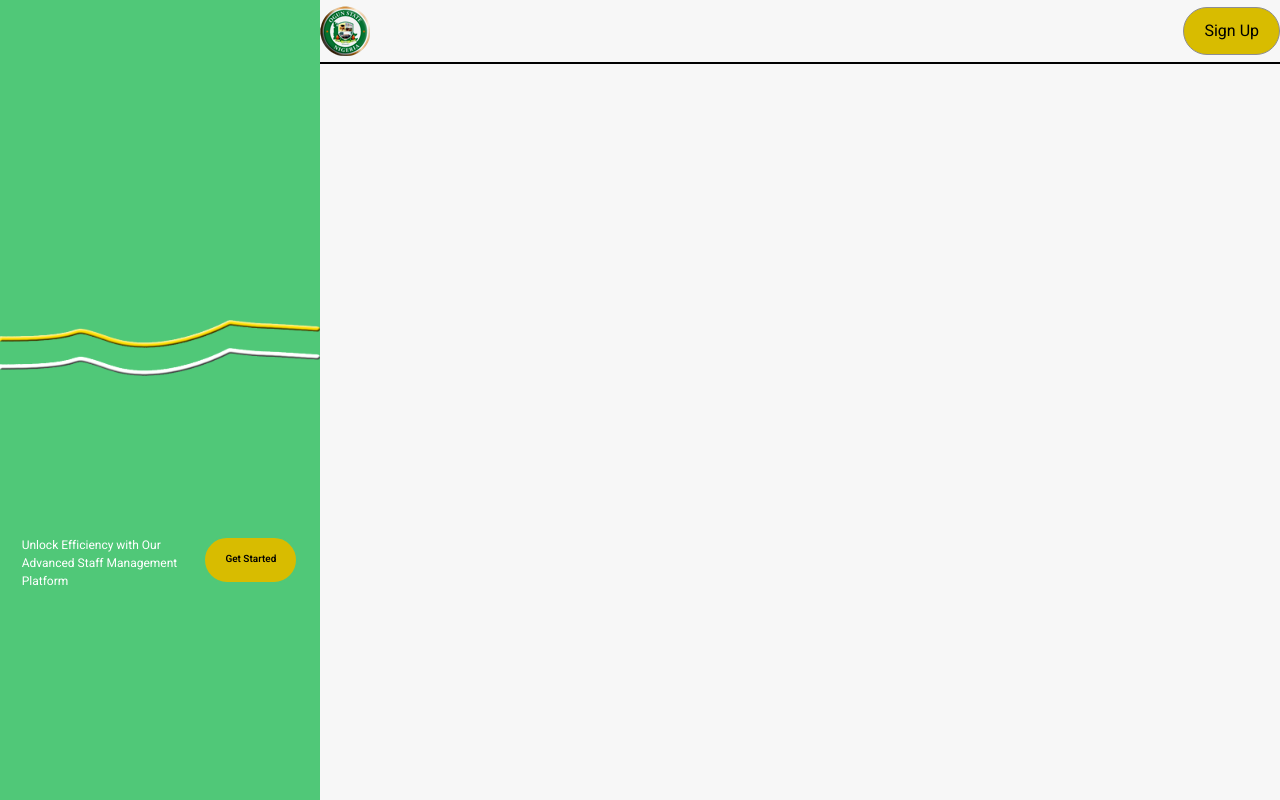
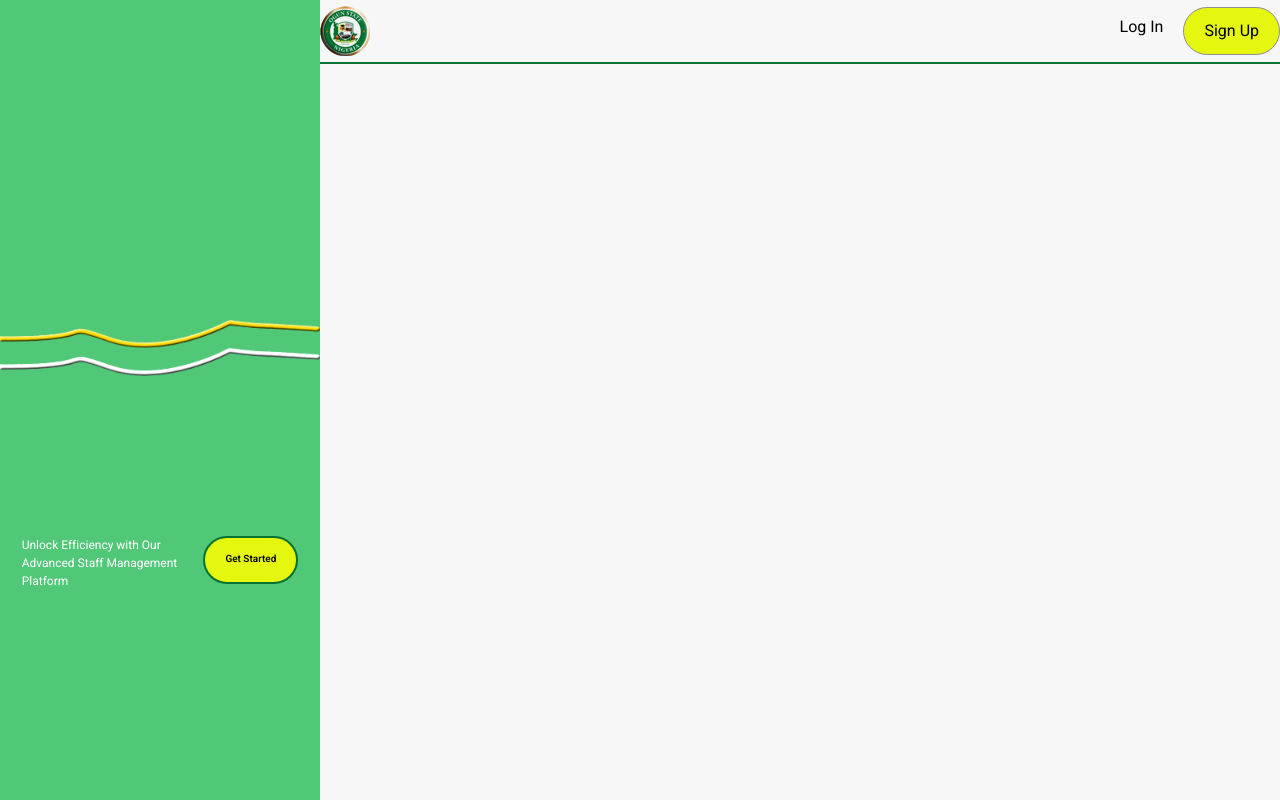
Before and after one commit to tyinter46/TescomDigitalizationFrontend, a React (Create React App) app: page / in a window 1280 px wide. Built offline with nearby package versions, Linux system fonts and the light colour scheme.

Commit message:
feat: changes to landing page UI

```diff
--- a/public/index.html
+++ b/public/index.html
@@ -2,7 +2,7 @@
 <html lang="en">
   <head>
     <meta charset="utf-8" />
-    <link rel="icon" href="%PUBLIC_URL%/favicon.ico" />
+    <link rel="icon" href="%PUBLIC_URL%/img/logo/OGLOGO.png" />
     <meta name="viewport" content="width=device-width, initial-scale=1" />
     <meta name="theme-color" content="#000000" />
     <meta
--- a/src/components/modules/navbar/NavLink.tsx
+++ b/src/components/modules/navbar/NavLink.tsx
@@ -14,7 +14,7 @@ const NavLink = ({ to, children }: Props) => {
       className={`${
         pathname === to
           ? "text-primary border-b-2 border-b-primary"
-          : "text-white hover:text-primary"
+          : "text-black hover:text-primary"
       } pb-px px-1`}
     >
       {children}
--- a/src/components/modules/navbar/Navbar.tsx
+++ b/src/components/modules/navbar/Navbar.tsx
@@ -6,16 +6,21 @@ import { Button } from "components/widgets/button";
 //     transparent?: boolean;
 // }
 import { ogLogo } from "assets/logos";
+import NavLink from "./NavLink";
 
 const Navbar = () => {
   return (
-    <div className="flex flex-row items-center top-0 absolute w-3/4 right-0 h-16 justify-between opacity-100 bg-inherit border-b-2 border-b-black">
+    <div className="flex flex-row items-center top-0 absolute w-3/4 right-0 h-16 justify-between opacity-100 bg-inherit border-b-2 border-b-primary">
       <div className="flex flex-row justify-start">
         <Link to={HOME}>
           <img src={ogLogo} alt="logo here"></img>
         </Link>
       </div>
       <div className="flex flex-row justify-end mt-0">
+        <div className="flex flex-row justify-end w-80 gap-4">
+          <div className="vertical-align-bottom mt-2">
+            <NavLink to={SIGNUP}>Log In</NavLink>
+          </div>
           <Button
             to={SIGNUP}
             variant="full"
@@ -25,6 +30,7 @@ const Navbar = () => {
           </Button>
         </div>
       </div>
+    </div>
   );
 };
 
--- a/src/components/widgets/button/Button.tsx
+++ b/src/components/widgets/button/Button.tsx
@@ -34,7 +34,7 @@ const Button = ({
   const Button = () => (
     <button
       className={`${getSize(size)} ${
-        variant === "full" ? "text-black" : " border-2 border-primary bg-yellow"
+        variant === "full" ? "text-black bg-yellow" : " border-2 border-primary bg-yellow"
       } ${className}  rounded-[6px] px-5 py-2 `}
       {...rest}
     >
--- a/src/pages/Home/HomeView.tsx
+++ b/src/pages/Home/HomeView.tsx
@@ -17,7 +17,7 @@ const HomeView = () => {
           <Button
             to={SIGNUP}
             variant="outline"
-            className="mt-inherit text-base md:text-sm bg-yellow rounded-full text-black hover:bg-black-100 hover:text-white   "
+            className="mt-inherit bg-yellow text-base md:text-sm bg-yellow rounded-full text-black hover:bg-black-100 hover:text-white"
           >
             Get Started
           </Button>
--- a/tailwind.config.js
+++ b/tailwind.config.js
@@ -43,7 +43,7 @@ module.exports = {
     extend: {
       colors: {
         primary: {
-          DEFAULT: "#50C878",
+          DEFAULT: "#047232",
           100: "#008753"
         },
         red: {
@@ -71,7 +71,7 @@ module.exports = {
           100: "#fbafaf"
         },
         yellow: {
-          DEFAULT: "#d8bc00",
+          DEFAULT: "#e6f70f",
           100: "#c1c100"
         },
         citrus: "#F26D21",
```
Also changed, not shown: 2 other files (tests, documents, lock files or other folders). Lines whose indentation alone changed are shown as unchanged.
